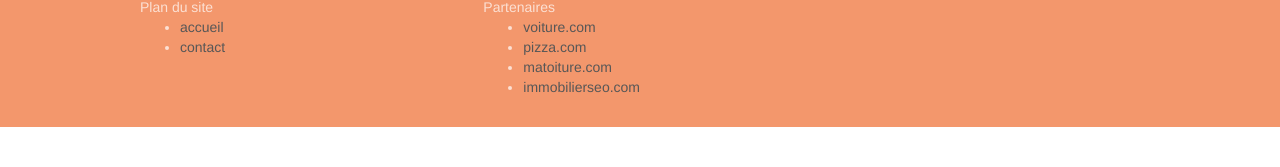
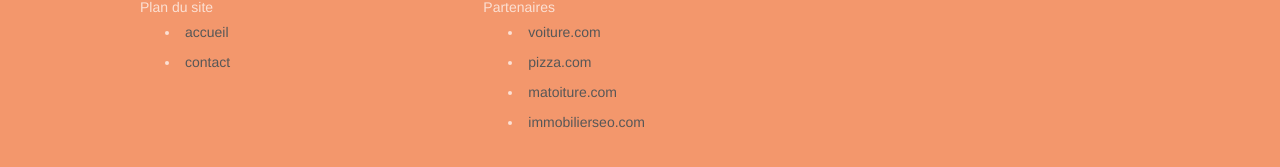
Before and after one commit to alexandraMallet/P04_La-panthere_Modified-website, a plain HTML site: page index.html in a window 1280 px wide. Shown: the part 3376-3543 px from the top of the page. Before the commit the page ends 3503 px from the top, so only its background shows below. Drawn offline with Linux system fonts and the light colour scheme.

Commit message:
espacement liens footer

```diff
--- a/index.html
+++ b/index.html
@@ -298,7 +298,7 @@
 							<div class="row">
 								<div class="col-sm-4">
 									Plan du site
-									<ul>
+									<ul class="siteMap">
 										<li><a href="index.html">accueil</a></li>
 										<li><a href="page2.html">contact</a></li>
 									</ul>
@@ -306,7 +306,7 @@
 								</div>
 								<div class="col-sm-4">
 									Partenaires
-									<ul>
+									<ul class="partners">
 										<li><a href="voiture.com">voiture.com</a></li>
 										<li><a href="pizza.com">pizza.com</a></li>
 										<li><a href="matoiture.com">matoiture.com</a></li>
--- a/style.css
+++ b/style.css
@@ -794,6 +794,10 @@ h4 {
     background-image: url("img/image-de-presentation.png");
 }
 
+.siteMap li, .partners li {
+    padding: 5px;
+}
+
 
 
 
```
